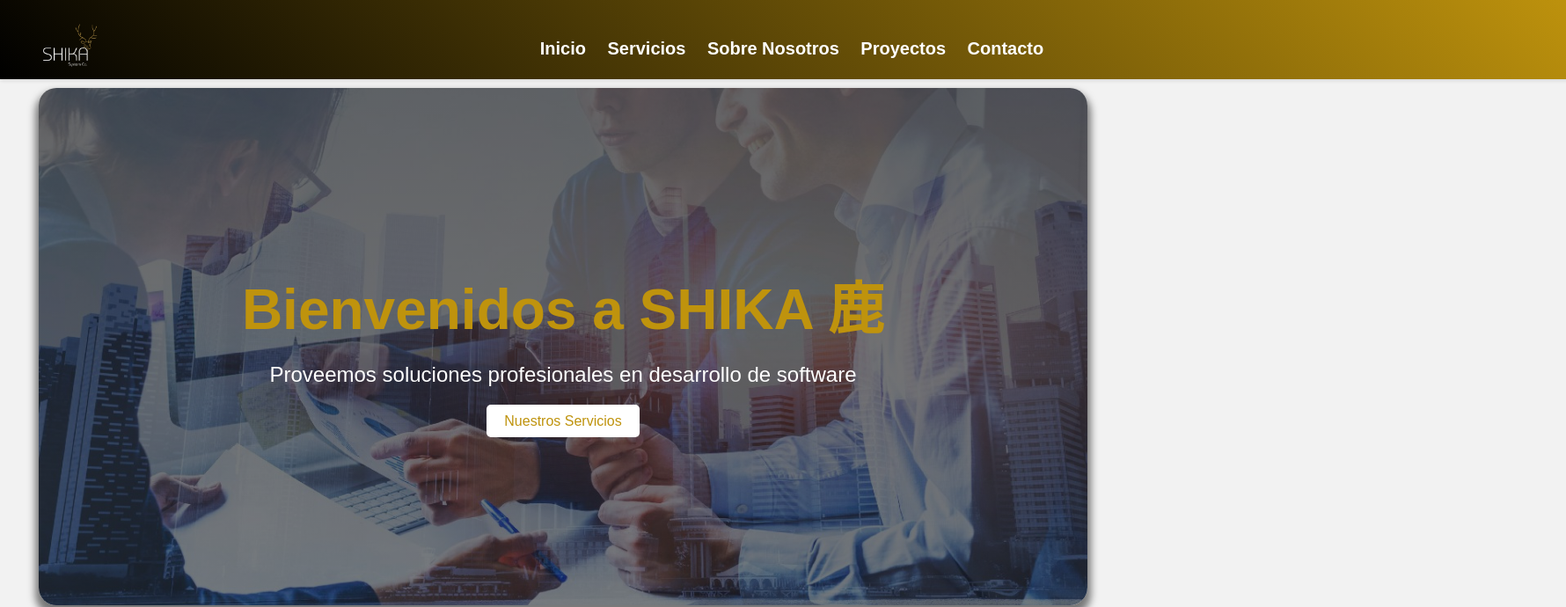
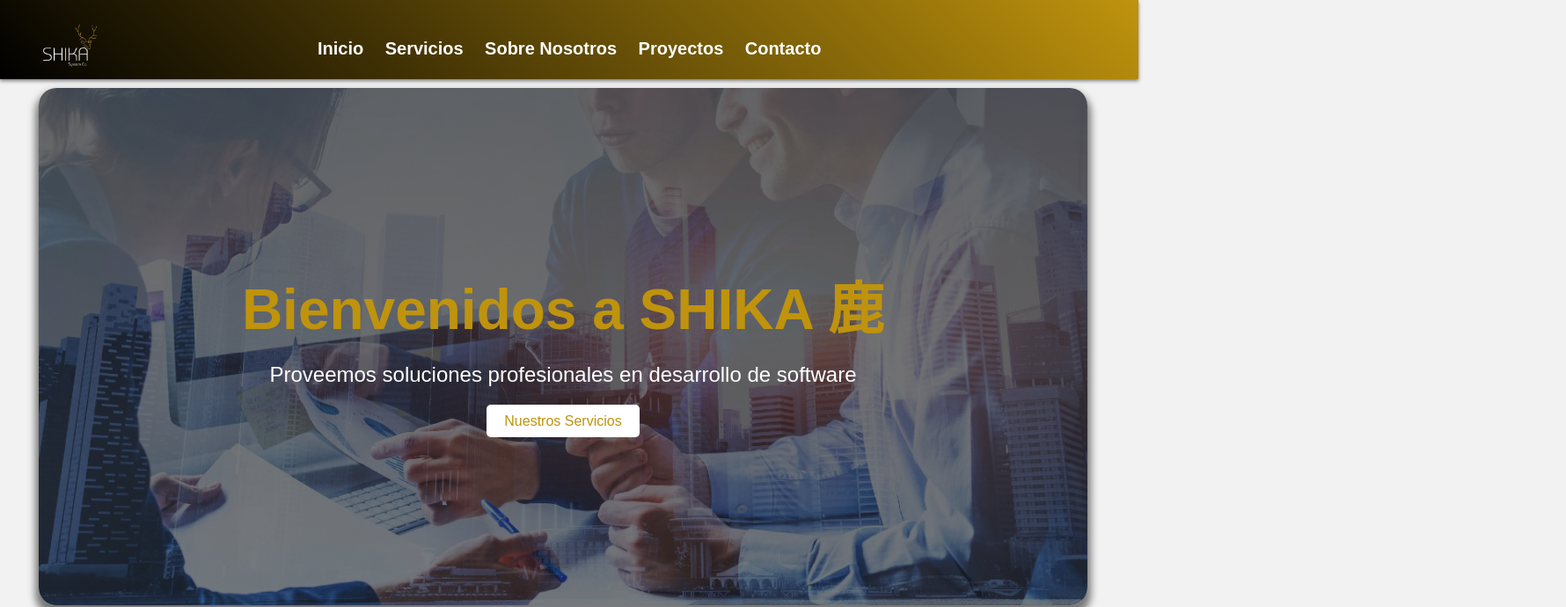
Before and after one commit to Ulises-Mendiola/Shika, a plain HTML site: page index.html in a window 1280 px wide. Shown: the top 690 px of the page at 88% size, 1780 px wide, since content can reach past the window. Drawn offline with Linux system fonts and the light colour scheme.

Commit message:
Update style.css

```diff
--- a/css/style.css
+++ b/css/style.css
@@ -18,12 +18,12 @@ header {
     background: linear-gradient(45deg, rgba(0, 0, 0, 1), rgba(191, 147, 13, 1));
     padding: 20px;
     position: fixed;
-    width: 220vh;
+    width: 98%;
     z-index: 1000;
     height: 50px;
     top: 0;
     left: 0;
-    box-shadow: 0 2px 4px rgba(0, 0, 0, 0.1);
+    box-shadow: 0 2px 4px rgba(0, 0, 0, 0.5);
 }
 
 header img {
@@ -398,7 +398,7 @@ footer {
     padding: 10px;
     background-color: #0e1e25;
     margin-top: 35px;
-    width: 220vh;
+    width: 98%;
 }
 
 .footer-logo {
```
